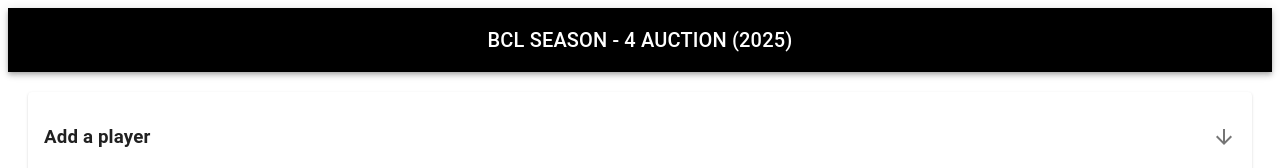
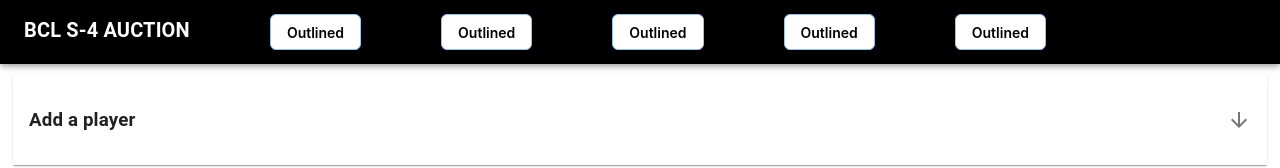
Before and after one commit to srijanishere/auction-master, a React (Vite) app in the folder frontend/: page / in a window 1280 px wide. Shown: the top 168 px of the page. Built offline with nearby package versions, Linux system fonts and the light colour scheme; no server answers.

Commit message:
updated UI components

```diff
--- a/frontend/src/App.jsx
+++ b/frontend/src/App.jsx
@@ -8,7 +8,7 @@ function App() {
 
   return (
     <div className="App">
-      <AppBar pos="static" bgColor="black" description="BCL SEASON - 4 AUCTION (2025)"/>
+      <AppBar pos="fixed" bgColor="black"/>
       <PlayerForm />
     </div>
   )
--- a/frontend/src/components/AppBar.jsx
+++ b/frontend/src/components/AppBar.jsx
@@ -3,14 +3,59 @@ import AppBar from "@mui/material/AppBar";
 import Box from "@mui/material/Box";
 import Toolbar from "@mui/material/Toolbar";
 import Typography from "@mui/material/Typography";
+import Tooltip from "@mui/joy/Tooltip";
+import Button from "@mui/joy/Button";
+import Stack from "@mui/material/Stack";
 
-export default function ButtonAppBar({pos, bgColor, description}) {
+export default function ButtonAppBar({ pos, bgColor }) {
   return (
     <Box sx={{ flexGrow: 1 }}>
-      <AppBar position={pos} style={{backgroundColor:bgColor}}>
+      <AppBar position={pos} style={{ backgroundColor: bgColor }}>
         <Toolbar>
           <Typography variant="h6" component="div" sx={{ flexGrow: 1 }}>
-            {description}
+            <Stack direction="row" spacing={10}>
+                <h4>BCL S-4 AUCTION</h4>
+              <Tooltip title="Balance" variant="outlined">
+                <Button
+                  variant="outlined"
+                  style={{ backgroundColor: "white", color: "black" }}
+                >
+                  Outlined
+                </Button>
+              </Tooltip>
+              <Tooltip title="Balance" variant="outlined">
+                <Button
+                  variant="outlined"
+                  style={{ backgroundColor: "white", color: "black" }}
+                >
+                  Outlined
+                </Button>
+              </Tooltip>
+              <Tooltip title="Balance" variant="outlined">
+                <Button
+                  variant="outlined"
+                  style={{ backgroundColor: "white", color: "black" }}
+                >
+                  Outlined
+                </Button>
+              </Tooltip>
+              <Tooltip title="Balance" variant="outlined">
+                <Button
+                  variant="outlined"
+                  style={{ backgroundColor: "white", color: "black" }}
+                >
+                  Outlined
+                </Button>
+              </Tooltip>
+              <Tooltip title="Balance" variant="outlined">
+                <Button
+                  variant="outlined"
+                  style={{ backgroundColor: "white", color: "black" }}
+                >
+                  Outlined
+                </Button>
+              </Tooltip>
+            </Stack>
           </Typography>
         </Toolbar>
       </AppBar>
--- a/frontend/src/components/PlayerForm.jsx
+++ b/frontend/src/components/PlayerForm.jsx
@@ -222,7 +222,7 @@ export default function AccordionUsage() {
   };
 
   return (
-    <div style={{ margin: "15px", padding: "5px" }}>
+    <div style={{ marginTop: "70px", padding: "5px" }}>
       <Accordion>
         <AccordionSummary
           expandIcon={<ArrowDownwardIcon />}
```
